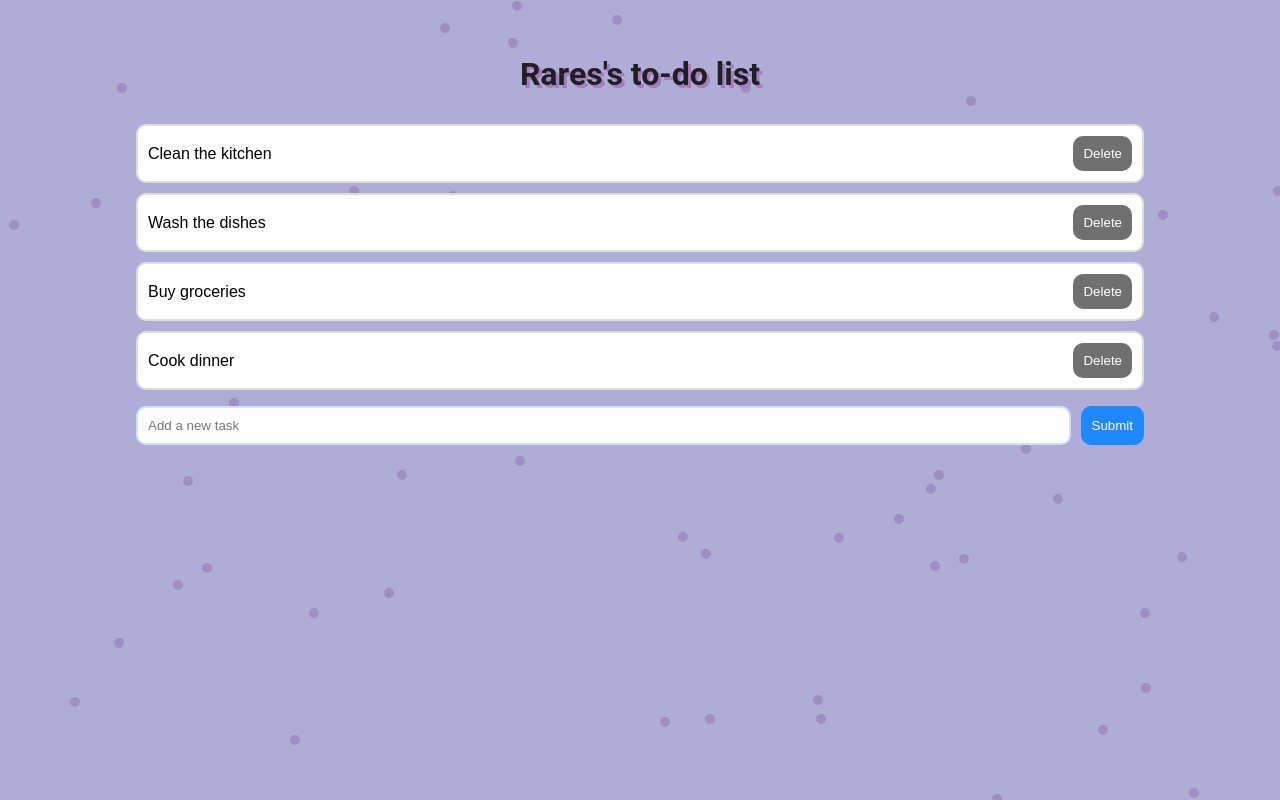
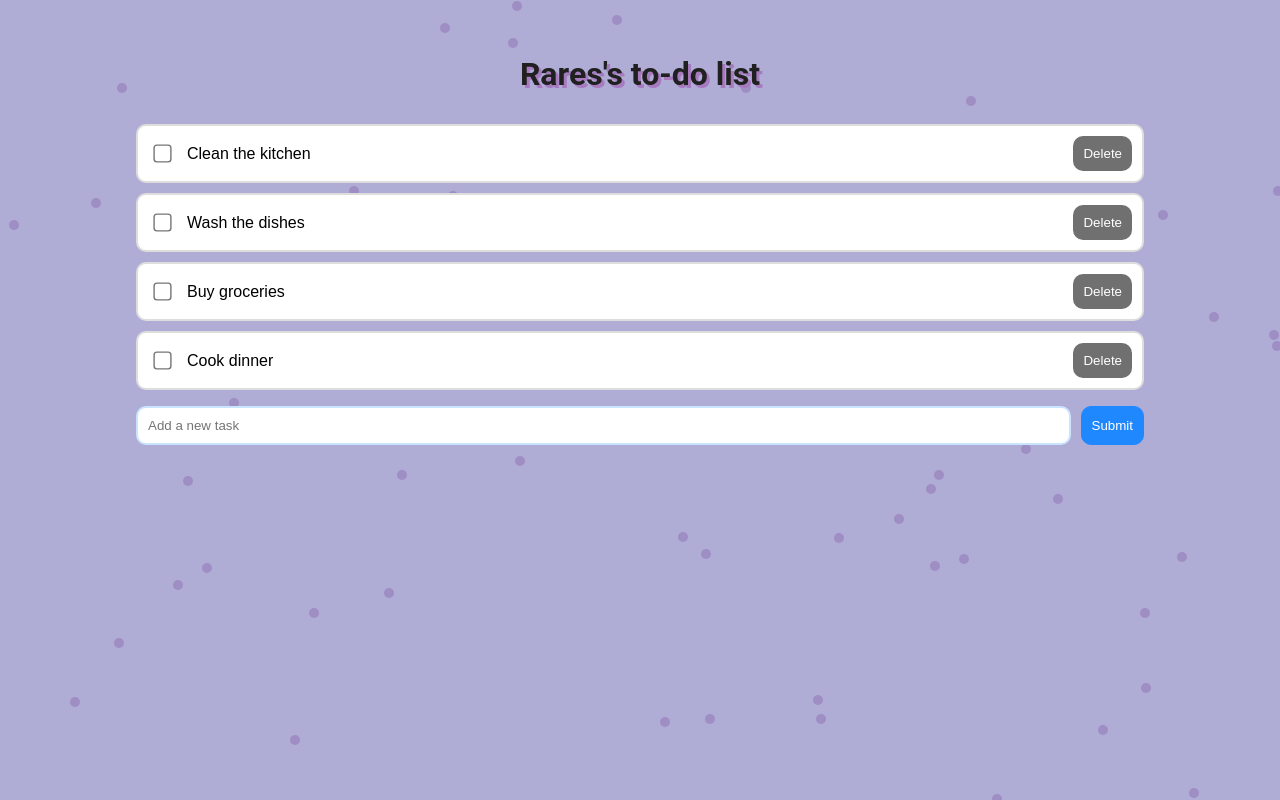
Before and after one commit to rerj/to-do-list-project, a React (Vite) app: page / in a window 1280 px wide. Built offline with nearby package versions, Linux system fonts and the light colour scheme.

Commit message:
Added checkbox for every item in the list. Checking the box will cross the text.

```diff
--- a/src/App.css
+++ b/src/App.css
@@ -22,8 +22,21 @@ body {
     border: 2px solid #ddd;
     border-radius: 10px;
     display: flex;
-    justify-content: space-between;
     align-items: center;
+}
+
+.task-item.completed .task-text {
+    text-decoration: line-through;
+}
+
+.task-text{
+    margin-right: auto;
+    margin-left: 10px;
+}
+
+input[type="checkbox"] {
+    margin: 8px;
+    transform: scale(1.4);
 }
 
 .task-form {
--- a/src/components/TaskItem.tsx
+++ b/src/components/TaskItem.tsx
@@ -1,3 +1,5 @@
+import { useState } from "react";
+
 interface Task {
   id: number;
   text: string;
@@ -9,10 +11,20 @@ interface TaskItemProps {
 }
 
 const TaskItem = ({ task, deleteTask }: TaskItemProps) => {
+  const [checked, setChecked] = useState(false);
+
+  const handleCheckboxChange = () => {
+    setChecked(!checked);
+  };
+
   return (
-    <>
-      <li className="task-item">
-        {task.text}
+    <div className={`task-item ${checked ? "completed" : ""}`}>
+      <input
+        type="checkbox"
+        checked={checked}
+        onChange={handleCheckboxChange}
+      />
+      <li className="task-text">{task.text}</li>
       <button
         type="button"
         className="task-delete"
@@ -20,8 +32,7 @@ const TaskItem = ({ task, deleteTask }: TaskItemProps) => {
       >
         Delete
       </button>
-      </li>
-    </>
+    </div>
   );
 };
 
```
Lines whose indentation alone changed are shown as unchanged.
